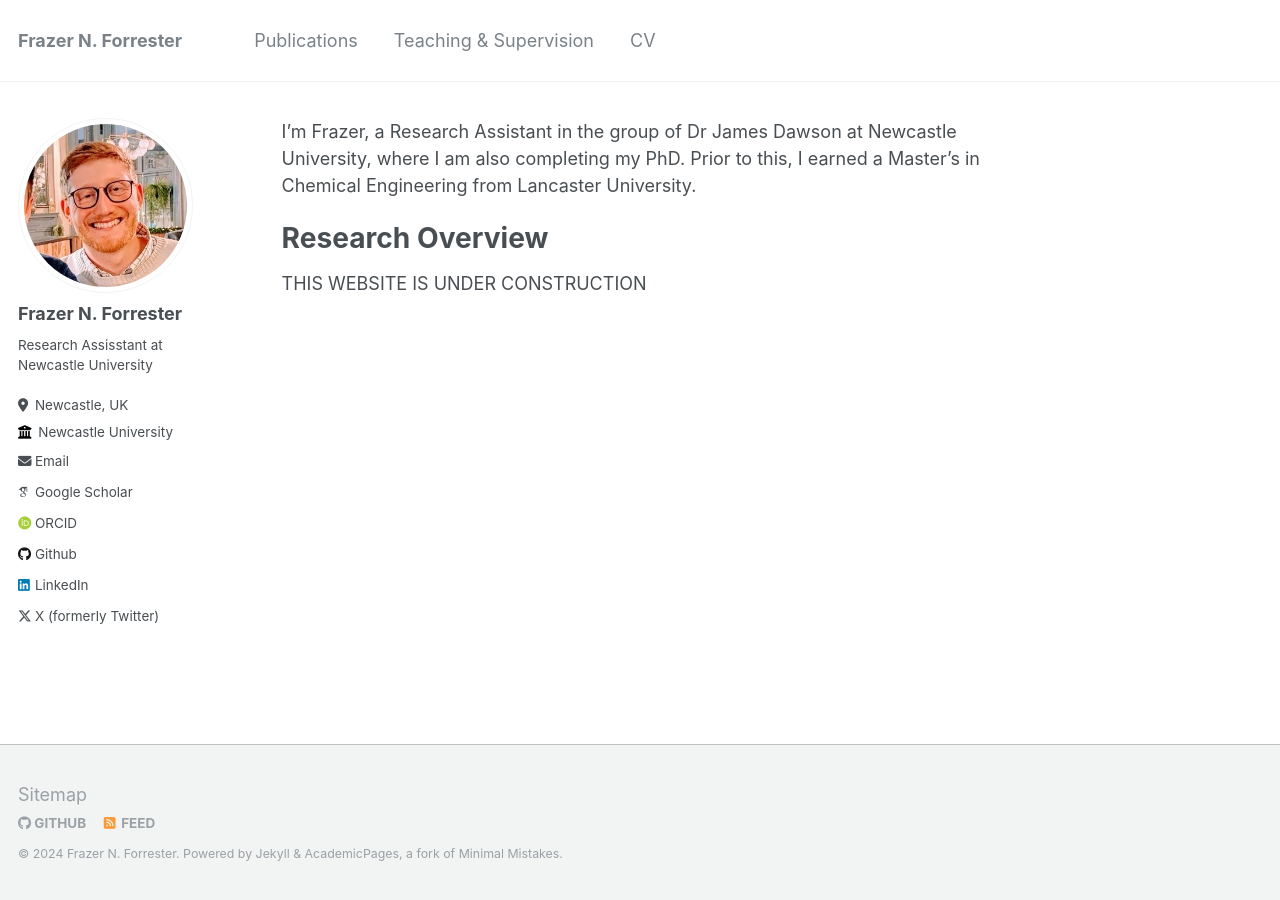
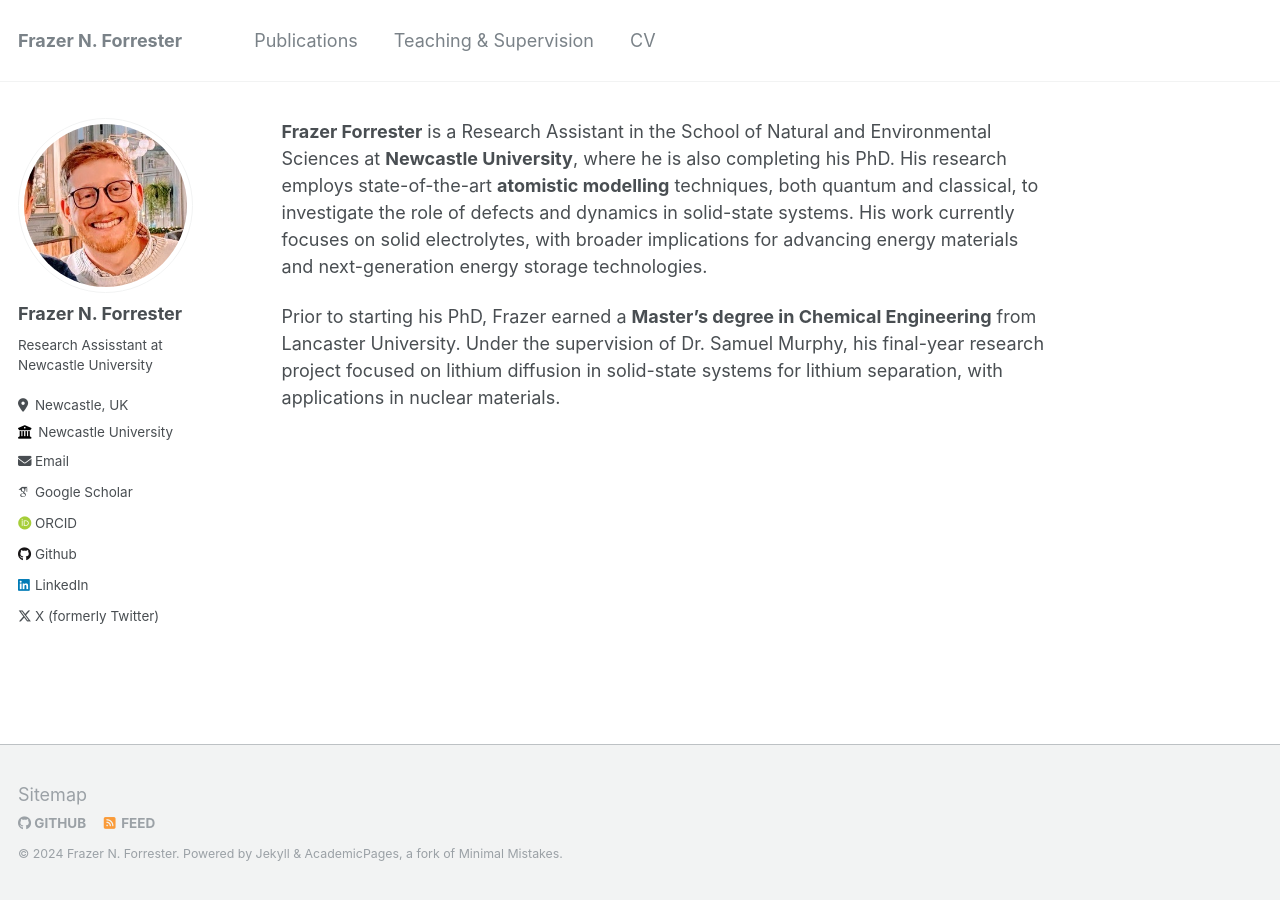
Before and after one commit to fforrester/fforrester.github.io, a Jekyll site: the page built from _pages/about.md, in a window 1280 px wide. Built offline with Jekyll 4.4.1, drawn with Linux system fonts in a browser that asks for light colours; some web fonts are replaced.

Commit message:
Update about.md

```diff
--- a/_pages/about.md
+++ b/_pages/about.md
@@ -8,8 +8,6 @@ redirect_from:
   - /about.html
 ---
 
-I'm Frazer, a Research Assistant in the group of Dr James Dawson at Newcastle University, where I am also completing my PhD. Prior to this, I earned a Master's in Chemical Engineering from Lancaster University.
+**Frazer Forrester** is a Research Assistant in the School of Natural and Environmental Sciences at **Newcastle University**, where he is also completing his PhD. His research employs state-of-the-art **atomistic modelling** techniques, both quantum and classical, to investigate the role of defects and dynamics in solid-state systems. His work currently focuses on solid electrolytes, with broader implications for advancing energy materials and next-generation energy storage technologies.
 
-Research Overview
-======
-THIS WEBSITE IS UNDER CONSTRUCTION
+Prior to starting his PhD, Frazer earned a **Master's degree in Chemical Engineering** from Lancaster University. Under the supervision of Dr. Samuel Murphy, his final-year research project focused on lithium diffusion in solid-state systems for lithium separation, with applications in nuclear materials.
```
